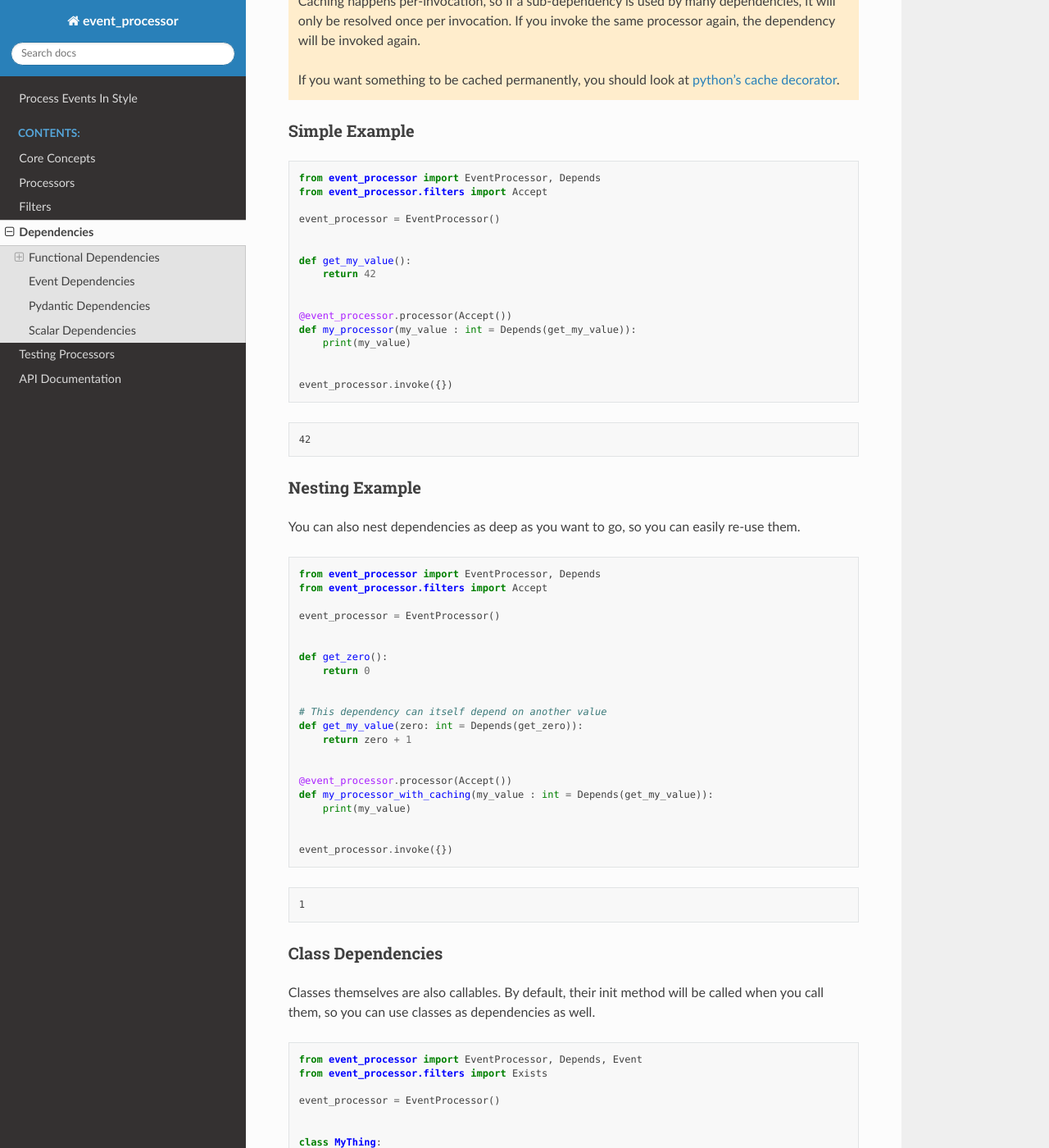
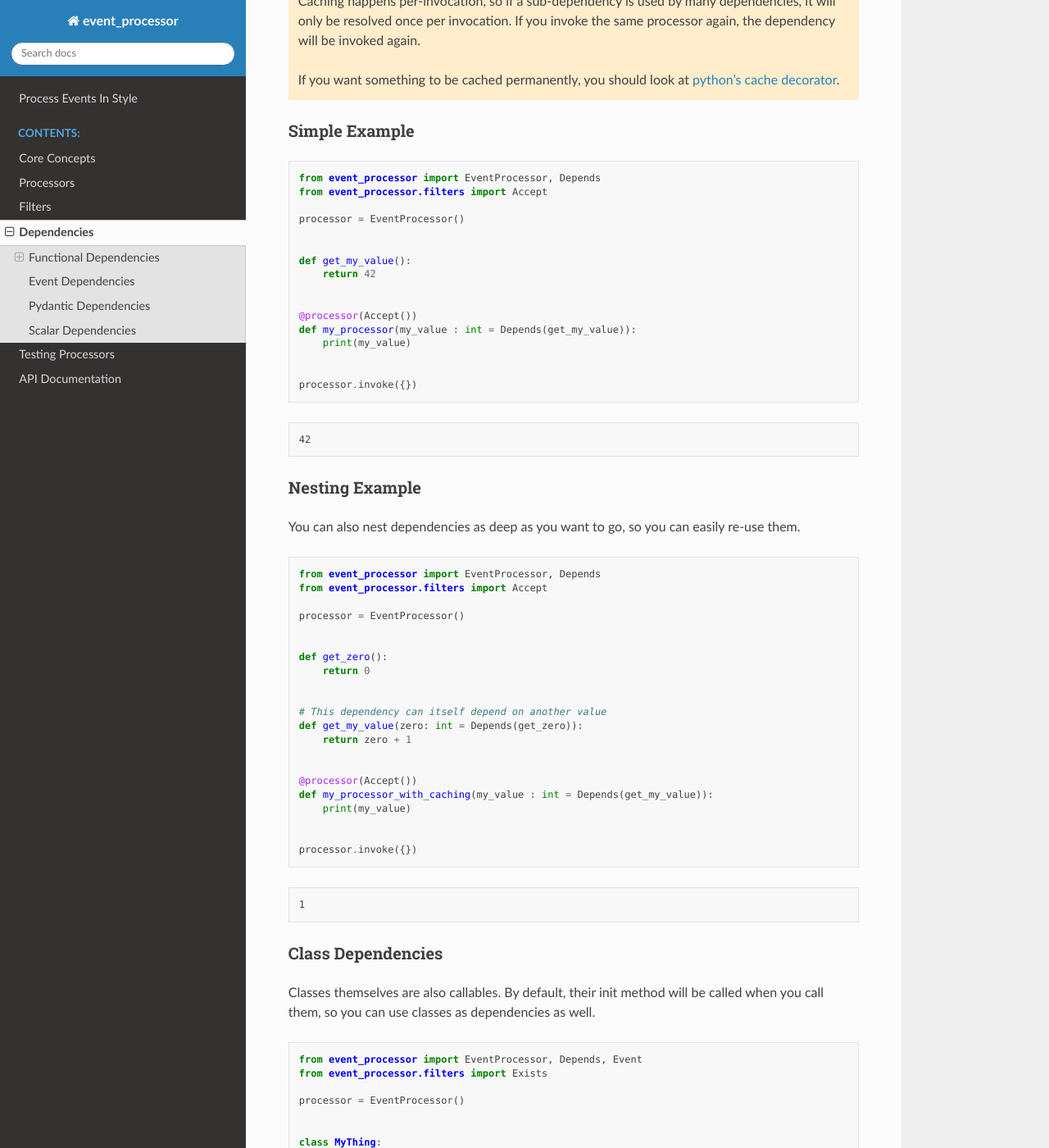
Before and after one commit to marier-nico/event-processor, a Sphinx documentation site: the page built from docs/content/dependencies.rst, in a window 1280 px wide and 1400 px high, scrolled down 561 px. Shown: the whole window at 82% size. Built offline with Sphinx 7.4.7 and the Read the Docs theme 2.0.0, drawn with Linux system fonts in a browser that asks for light colours; the version number could not be read and is left out; some of the changed text lies outside the part shown.

Commit message:
feat: make event processors callable

```diff
--- a/docs/content/changelog.rst
+++ b/docs/content/changelog.rst
@@ -1,3 +1,4 @@
+- v3.1.4: Simplify calling processors by making ``EventProcessor`` callable.
 - v3.1.3: Fix a bug with invocation when an event matches several filters.
 - v3.1.2: Fix an incorrect import.
 - v3.1.1: Relax pydantic requirements to help dependency management for downstream projects.
--- a/docs/content/dependencies.rst
+++ b/docs/content/dependencies.rst
@@ -32,19 +32,19 @@ ______________
     from event_processor import EventProcessor, Depends
     from event_processor.filters import Accept
 
-    event_processor = EventProcessor()
+    processor = EventProcessor()
 
 
     def get_my_value():
         return 42
 
 
-    @event_processor.processor(Accept())
+    @processor(Accept())
     def my_processor(my_value : int = Depends(get_my_value)):
         print(my_value)
 
 
-    event_processor.invoke({})
+    processor.invoke({})
 
 .. testoutput::
 
@@ -60,7 +60,7 @@ You can also nest dependencies as deep as you want to go, so you can easily re-u
     from event_processor import EventProcessor, Depends
     from event_processor.filters import Accept
 
-    event_processor = EventProcessor()
+    processor = EventProcessor()
 
 
     def get_zero():
@@ -72,12 +72,12 @@ You can also nest dependencies as deep as you want to go, so you can easily re-u
         return zero + 1
 
 
-    @event_processor.processor(Accept())
+    @processor(Accept())
     def my_processor_with_caching(my_value : int = Depends(get_my_value)):
         print(my_value)
 
 
-    event_processor.invoke({})
+    processor.invoke({})
 
 .. testoutput::
 
@@ -94,7 +94,7 @@ classes as dependencies as well.
     from event_processor import EventProcessor, Depends, Event
     from event_processor.filters import Exists
 
-    event_processor = EventProcessor()
+    processor = EventProcessor()
 
 
     class MyThing:
@@ -105,12 +105,12 @@ classes as dependencies as well.
             return self.username
 
 
-    @event_processor.processor(Exists("username"))
+    @processor(Exists("username"))
     def my_processor_with_caching(my_thing : MyThing = Depends(MyThing)):
         print(my_thing.get_username())
 
 
-    event_processor.invoke({"username": "someone"})
+    processor.invoke({"username": "someone"})
 
 .. testoutput::
 
@@ -133,15 +133,15 @@ Here's an example of a simple event dependency :
     from event_processor import EventProcessor, Event
     from event_processor.filters import Accept
 
-    event_processor = EventProcessor()
+    processor = EventProcessor()
 
 
-    @event_processor.processor(Accept())
+    @processor(Accept())
     def my_processor_with_caching(event: Event):
         print(event)
 
 
-    event_processor.invoke({"hello": "world"})
+    processor.invoke({"hello": "world"})
 
 .. testoutput::
 
@@ -154,7 +154,7 @@ And here's an example where a dependency depends on the event :
     from event_processor import EventProcessor, Event
     from event_processor.filters import Exists
 
-    event_processor = EventProcessor()
+    processor = EventProcessor()
 
 
     # This function could also query a database (in which case it might depend
@@ -163,12 +163,12 @@ And here's an example where a dependency depends on the event :
         return event["email"]
 
 
-    @event_processor.processor(Exists("email"))
+    @processor(Exists("email"))
     def my_processor_with_caching(email: str = Depends(extract_email)):
         print(email)
 
 
-    event_processor.invoke({"email": "someone@example.com"})
+    processor.invoke({"email": "someone@example.com"})
 
 .. testoutput::
 
@@ -190,7 +190,7 @@ Here's a simple example to illustrate how the event might be parsed for use in a
     from event_processor.filters import Eq
     from pydantic import BaseModel
 
-    event_processor = EventProcessor()
+    processor = EventProcessor()
 
 
     class CreateUserQuery(BaseModel):
@@ -198,13 +198,13 @@ Here's a simple example to illustrate how the event might be parsed for use in a
         password: str
 
 
-    @event_processor.processor(Eq("query", "create_user"))
+    @processor(Eq("query", "create_user"))
     def handle_user_creation(query: CreateUserQuery):
         print(query.email)
         print(query.password)
 
 
-    event_processor.invoke(
+    processor.invoke(
         {"query": "create_user", "email": "someone@example.com", "password": "hunter2"}
     )
 
@@ -237,15 +237,15 @@ Here's a very basic example :
     from event_processor import EventProcessor
     from event_processor.filters import Exists
 
-    event_processor = EventProcessor()
+    processor = EventProcessor()
 
 
-    @event_processor.processor(Exists("email"))
+    @processor(Exists("email"))
     def handle_user(email: str):
         print(email)
 
 
-    event_processor.invoke({"email": "someone@example.com"})
+    processor.invoke({"email": "someone@example.com"})
 
 .. testoutput::
 
@@ -260,18 +260,18 @@ Here's an example with a pydantic field type :
     from pydantic import ValidationError
     from pydantic.color import Color
 
-    event_processor = EventProcessor()
+    processor = EventProcessor()
 
 
-    @event_processor.processor(Exists("my_color"))
+    @processor(Exists("my_color"))
     def handle_user(my_color: Color):
         print(my_color.as_hex())
 
 
-    event_processor.invoke({"my_color": "white"})
+    processor.invoke({"my_color": "white"})
 
     try:
-        event_processor.invoke({"my_color": "not-a-color"})
+        processor.invoke({"my_color": "not-a-color"})
     except ValidationError as e:
         print(e.errors()[0]["msg"])
 
```
Also changed, not shown: docs/content/core_concepts.rst (+4 -4 lines), docs/content/processors.rst (+19 -19 lines), docs/content/testing.rst (+4 -4 lines), 2 other files.
